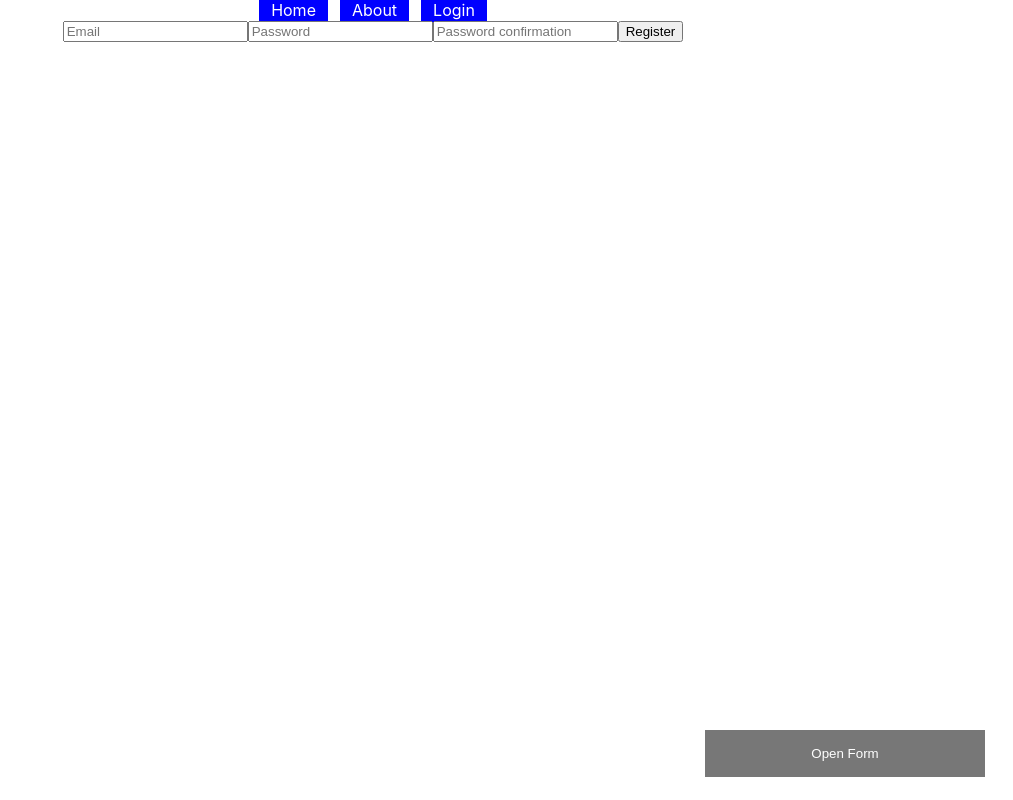
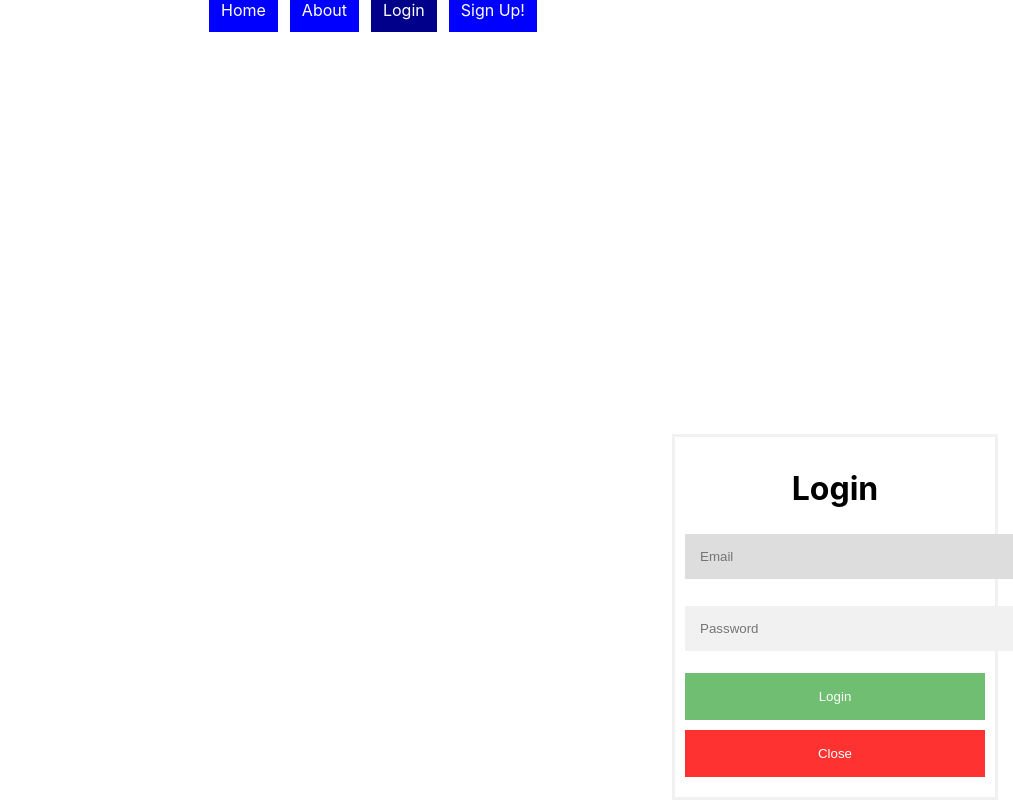
Before and after one commit to MrWinston700/real_world_math_frontend, a React (Create React App) app: page /signin in a window 1280 px wide. Shown: the whole page, without its empty margins (267-1280 px from the left). Built offline with nearby package versions, Linux system fonts and the light colour scheme.

Commit message:
signin and signup component now only responds to to navbar click

```diff
--- a/src/App.js
+++ b/src/App.js
@@ -6,7 +6,7 @@ import {
   Route
 } from 'react-router-dom';
 import Home from './components/Home';
-import Signup from './components/Signup'
+import SignUp from './components/Signup'
 import SignIn from './components/Signin';
 import React, { Component } from 'react';
 
@@ -26,11 +26,10 @@ class App extends Component {
       <div>
         <Navbar />
         <Route exact path="/" component={Home} />
-        <Route exact path="/actors" component={Home} />
+        <Route exact path="/signin" component={SignIn} />
+        <Route exact path="/signup" component={SignUp} />
       </div>
     </Router>
-    <SignIn/>
-    <Signup/>
     </div>
   );
   }
--- a/src/components/Navbar.js
+++ b/src/components/Navbar.js
@@ -34,13 +34,21 @@ class Navbar extends Component {
           }}
         >About</NavLink>
         <NavLink
-          to="/"
+          to="/signin"
           exact
           style={link}
           activeStyle={{
             background: 'darkblue'
           }}
         >Login</NavLink>
+        <NavLink
+          to="/signup"
+          exact
+          style={link}
+          activeStyle={{
+            background: 'darkblue'
+          }}
+        >Sign Up!</NavLink>
       </div>
     )
   }
--- a/src/components/Signin.js
+++ b/src/components/Signin.js
@@ -15,7 +15,7 @@ class SignIn extends Component {
   }
 
   componentDidMount() {
-
+    this.openForm()
   }
 
   closeForm() {
@@ -60,11 +60,11 @@ class SignIn extends Component {
   }
 
   render() {
+    console.log("signin");
     return (
 
 
       <div>
-        <button className="open-button" onClick={this.openForm}>Open Form</button>
         <div className="form-popup" id="myForm">
           <form className="form-container" onSubmit={this.handleSubmit}>
             <h1>Login</h1>
--- a/src/components/Signup.js
+++ b/src/components/Signup.js
@@ -14,6 +14,18 @@ class SignUp extends Component {
 
     this.handleSubmit = this.handleSubmit.bind(this);
     this.handleChange = this.handleChange.bind(this);
+  }
+  componentDidMount() {
+    this.openForm()
+  }
+  closeForm() {
+    document.getElementById("myForm").style.display = "none";
+    console.log("inside close form")
+  }
+
+  openForm() {
+    document.getElementById("myForm").style.display = "block";
+    console.log("hitting open form")
   }
 
   handleChange(event) {
@@ -49,9 +61,13 @@ class SignUp extends Component {
   }
 
   render() {
+    console.log("signup");
     return (
+
       <div>
-        <form onSubmit={this.handleSubmit}>
+      <div className="form-popup" id="myForm">
+        <form className="form-container" onSubmit={this.handleSubmit}>
+          <h1>Sign up</h1>
           <input
             type="email"
             name="email"
@@ -79,9 +95,11 @@ class SignUp extends Component {
             required
           />
 
-          <button type="submit">Register</button>
+          <button type="submit" className="btn">Sign up</button>
+          <button type="button" className="btn cancel" onClick={this.closeForm}>Close</button>
         </form>
       </div>
+    </div>
     );
   }
 }
```
Also changed, not shown: 1 other file (tests, documents, lock files or other folders).
